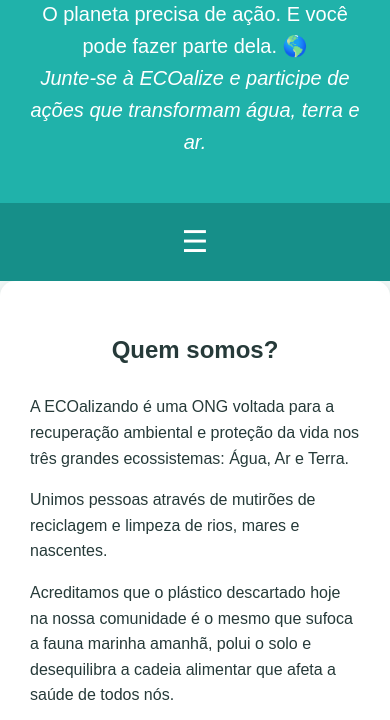
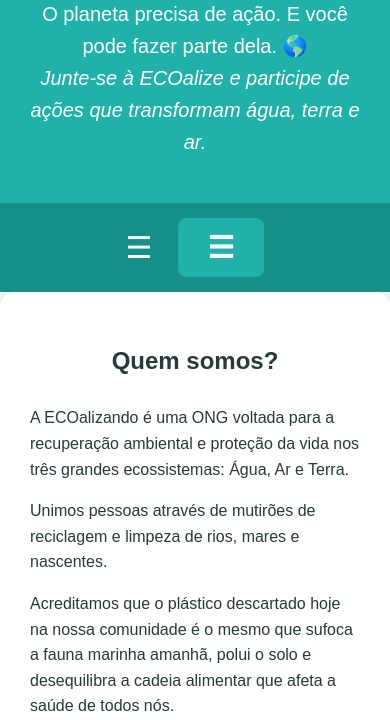
Before and after one commit to beatrizribeiro28/beatriz.ribeiro-github.io, a plain HTML site: page index.html in a window 390 px wide. Shown: the part 124-844 px from the top of the page. Drawn offline with Linux system fonts and the light colour scheme.

Commit message:
atualização página principal

```diff
--- a/index.html
+++ b/index.html
@@ -17,7 +17,14 @@
 
     <nav>
         <input type="checkbox" id="menu-toggle">
-        <label for="menu-toggle" class="menu-hamburguer">☰</label>
+<label for="menu-toggle" class="menu-hamburguer">☰</label>
+<button
+    type="button"
+    class="menu-hamburguer"
+    aria-label="Abrir menu"
+    aria-expanded="false">
+    ☰
+</button>
         <div class="menu-links">
             <a href="index.html">Início</a>
             <a href="projetos.html">Projetos</a>
```
